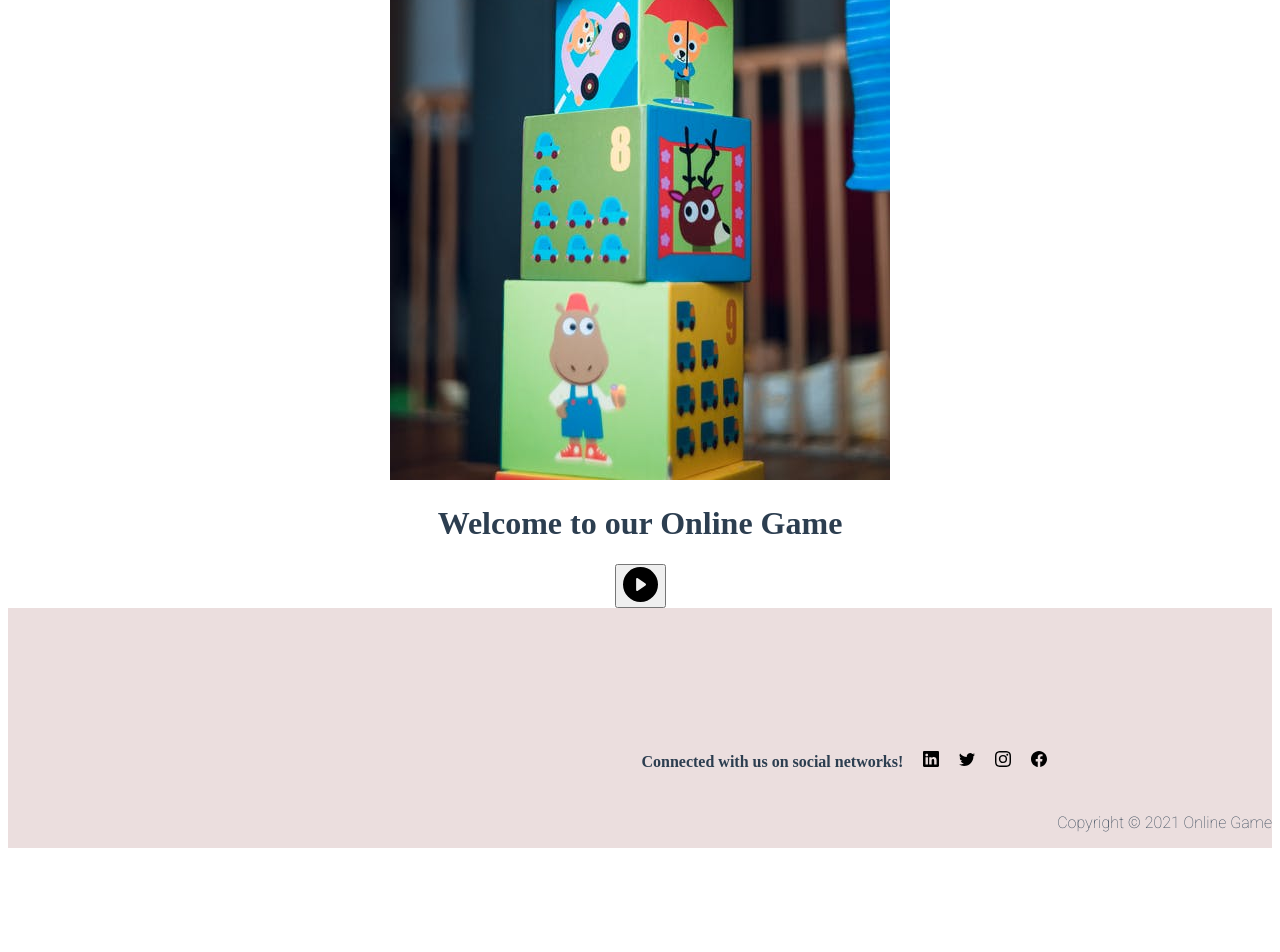
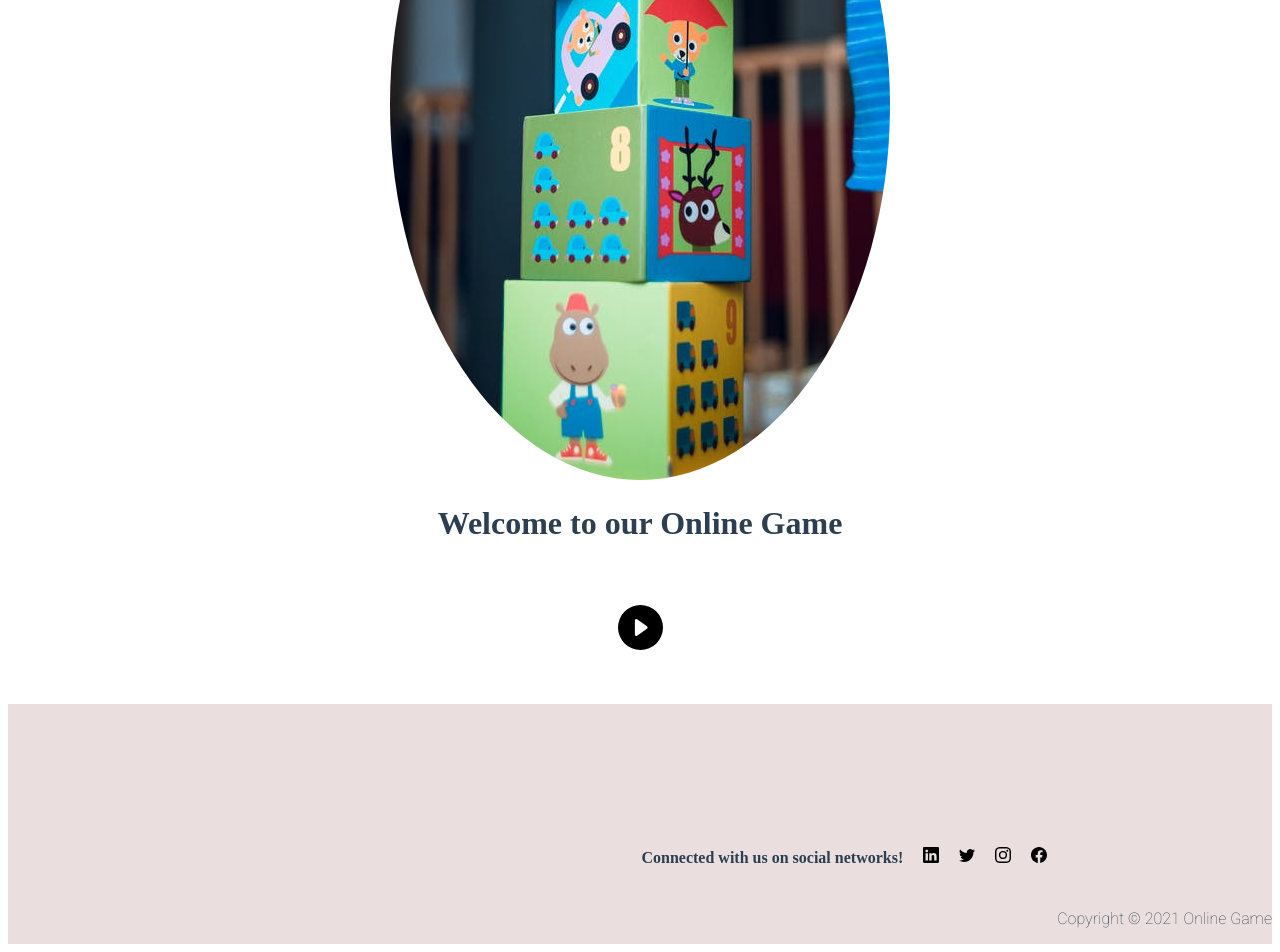
Before and after one commit to Kurious-Koala/Kurious-Koala, a Vue app: page / in a window 1280 px wide. Shown: the part 356-1308 px from the top of the page. Before the commit the page ends 1212 px from the top, so only its background shows below. Built offline with nearby package versions, Linux system fonts and the light colour scheme; a web font is replaced by a local one.

Commit message:
added styling to logo and to "play" button

```diff
--- a/src/components/HomePage.vue
+++ b/src/components/HomePage.vue
@@ -1,11 +1,11 @@
 <template>
   <div class="hello">
     <h1>{{ msg }}</h1>
-    <button>
+    <button class="play">
       <svg
         xmlns="http://www.w3.org/2000/svg"
-        width="35"
-        height="35"
+        width="45"
+        height="45"
         fill="currentColor"
         class="bi bi-play-circle-fill"
         viewBox="0 0 16 16"
@@ -32,4 +32,15 @@ export default {
 h1 {
     font-family: Ribeye;
 }
+.logo {
+  border-radius: 25px;
+}
+.play {
+   margin: 40px 0 50px;
+   background-color: Transparent;
+    background-repeat:no-repeat;
+    border: none;
+    cursor:pointer;
+    overflow: hidden;
+}
 </style>
--- a/src/views/Home.vue
+++ b/src/views/Home.vue
@@ -1,6 +1,6 @@
 <template>
   <div class="home">
-    <img alt="logo" src="../assets/logo.jpeg" />
+    <img class="logo" alt="logo" src="../assets/logo.jpeg" />
     <HomePage msg="Welcome to our Online Game" />
   </div>
 </template>
@@ -16,3 +16,9 @@ export default {
   },
 };
 </script>
+
+<style scoped>
+.logo {
+  border-radius: 50%;
+}
+</style>
```
